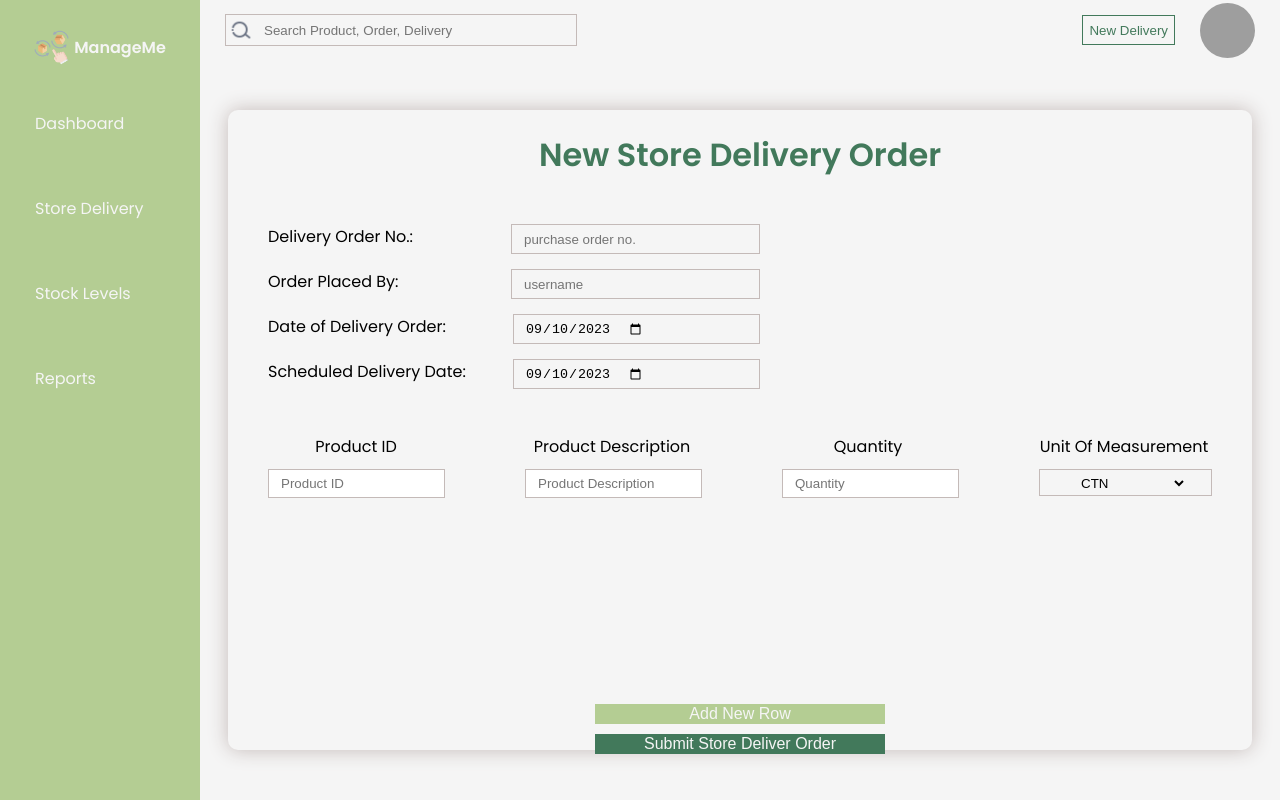
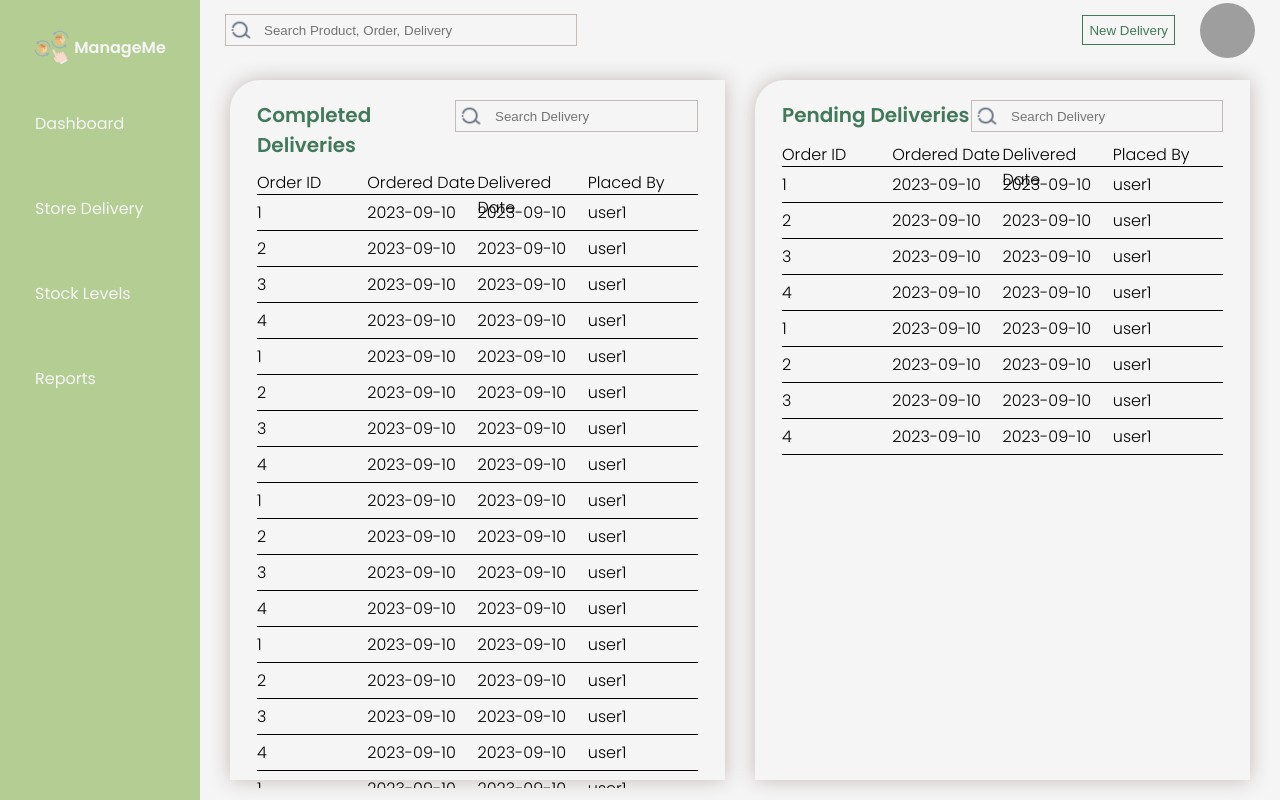
Before and after one commit to abigail-143/sei45-project4-ManageMe, a React (Vite) app in the folder frontend/: page /main in a window 1280 px wide. Built offline with nearby package versions, Linux system fonts and the light colour scheme; grey boxes are pictures that could not be loaded.

Commit message:
update deliverydisplay for staff role

```diff
--- a/frontend/src/Components/DeliveryDisplay.module.css
+++ b/frontend/src/Components/DeliveryDisplay.module.css
@@ -1,4 +1,3 @@
-
 .deliveryPage {
   width: calc(100vw - 200px);
   height: calc(100vh - 60px);
@@ -34,8 +33,12 @@
   margin-right: 30px;
 }
 
-  .blue {
+.blueFont {
   color: var(--blue);
+}
+
+.greenFont {
+  color: var(--green);
 }
 
 .listTitle {
--- a/frontend/src/Components/DeliveryDisplay.tsx
+++ b/frontend/src/Components/DeliveryDisplay.tsx
@@ -1,7 +1,13 @@
 import React from "react";
 import styles from "./DeliveryDisplay.module.css";
 
-export const DeliveryDisplay: React.FC = () => {
+interface props {
+  role: string;
+  children?: React.ReactNode;
+}
+
+export const DeliveryDisplay: React.FC<props> = (props) => {
+
   const deliveredOrders: {
     orderID: number;
     orderDate: string;
@@ -49,7 +55,11 @@ export const DeliveryDisplay: React.FC = () => {
     <div className={styles.deliveryPage}>
       <div className={`${styles.deliveryListDiv} ${styles.left}`}>
         <div className={styles.listTitle}>
-          <h1 className={`${styles.titleName} ${styles.blue}`}>
+          <h1
+            className={`${styles.titleName} ${
+              props.role == "Manager" ? styles.blueFont : styles.greenFont
+            }`}
+          >
             Completed Deliveries
           </h1>
           <div className={styles.searchBar}>
@@ -80,7 +90,11 @@ export const DeliveryDisplay: React.FC = () => {
       </div>
       <div className={`${styles.deliveryListDiv} ${styles.right}`}>
         <div className={styles.listTitle}>
-          <h1 className={`${styles.titleName} ${styles.blue}`}>
+          <h1
+            className={`${styles.titleName} ${
+              props.role == "Manager" ? styles.blueFont : styles.greenFont
+            }`}
+          >
             Pending Deliveries
           </h1>
           <div className={styles.searchBar}>
--- a/frontend/src/Pages/ManagerSite.tsx
+++ b/frontend/src/Pages/ManagerSite.tsx
@@ -14,7 +14,7 @@ interface props {
 }
 
 export const ManagerSite: React.FC<props> = (props) => {
-  const [page, setPage] = useState<string>("newDO");
+  const [page, setPage] = useState<string>("delivery");
 
   // navbar, onclick should set the page to something
 
@@ -26,7 +26,9 @@ export const ManagerSite: React.FC<props> = (props) => {
       {page == "purchase" && <PurchaseDisplay></PurchaseDisplay>}
       {page == "newPO" && <NewPurchaseOrder></NewPurchaseOrder>}
       {page == "poSummary" && <PurchaseOrderSummary></PurchaseOrderSummary>}
-      {page == "delivery" && <DeliveryDisplay></DeliveryDisplay>}
+      {page == "delivery" && (
+        <DeliveryDisplay role={props.role}></DeliveryDisplay>
+      )}
       {page == "newDO" && (
         <NewDeliveryOrder role={props.role}></NewDeliveryOrder>
       )}
--- a/frontend/src/Pages/StaffSite.tsx
+++ b/frontend/src/Pages/StaffSite.tsx
@@ -1,6 +1,7 @@
 import React, { useState } from "react";
 import { Header } from "../Components/Header";
 import { NavBar } from "../Components/NavBar";
+import { DeliveryDisplay } from "../Components/DeliveryDisplay";
 import { NewDeliveryOrder } from "../Components/NewDeliveryOrder";
 
 interface props {
@@ -9,11 +10,14 @@ interface props {
 }
 
 export const StaffSite: React.FC<props> = (props) => {
-  const [page, setPage] = useState<string>("newDO");
+  const [page, setPage] = useState<string>("delivery");
   return (
     <>
       <Header role={props.role}></Header>
       <NavBar role={props.role}></NavBar>
+      {page == "delivery" && (
+        <DeliveryDisplay role={props.role}></DeliveryDisplay>
+      )}
       {page == "newDO" && (
         <NewDeliveryOrder role={props.role}></NewDeliveryOrder>
       )}
```
Lines whose indentation alone changed are shown as unchanged.
